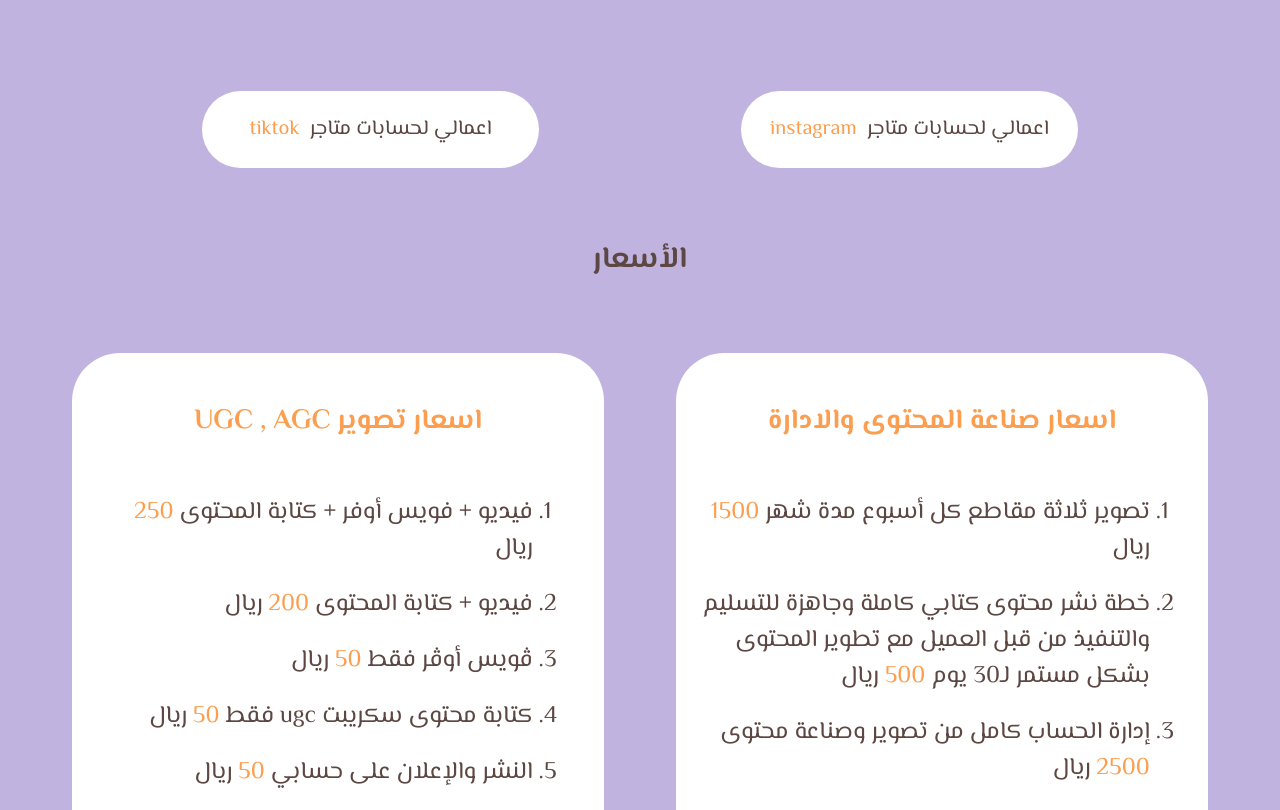
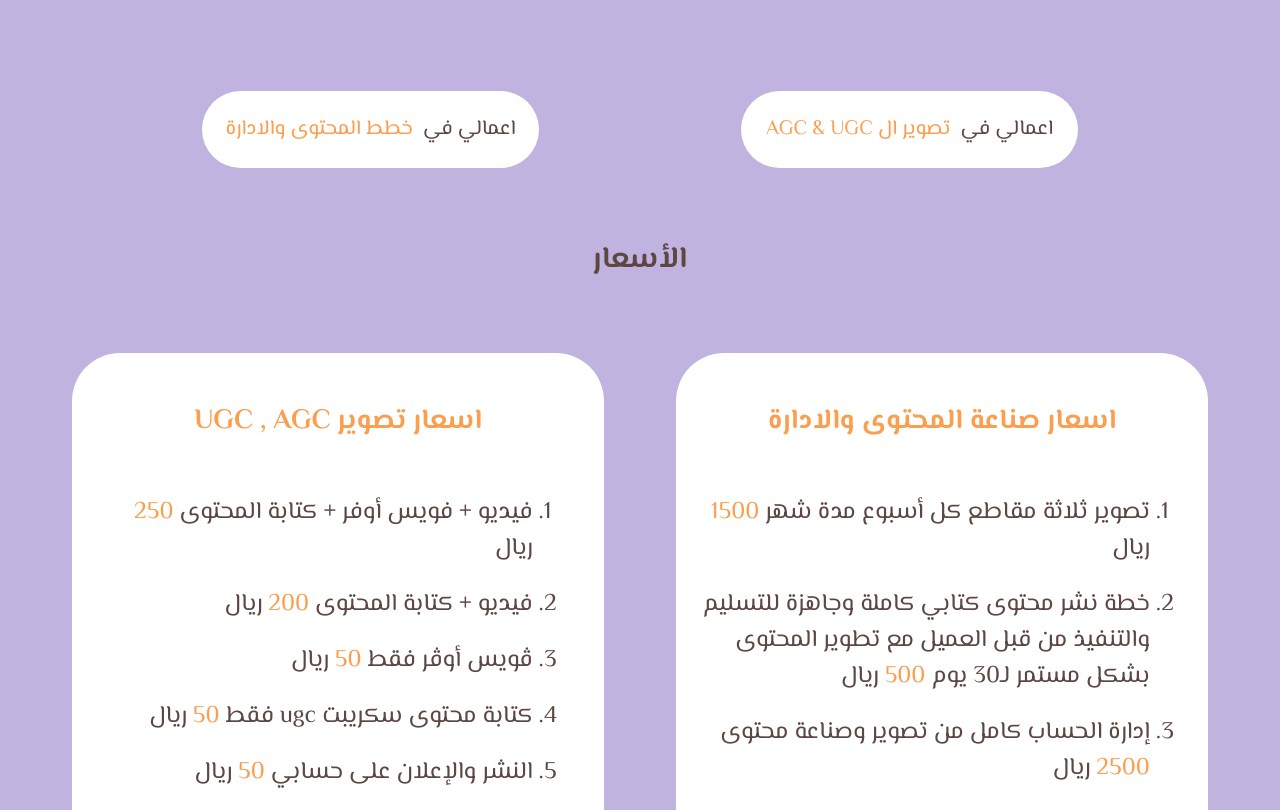
Before and after one commit to LPaya/Hanan_content, a plain HTML site: page index.html in a window 1280 px wide. Shown: the part 1731-2541 px from the top of the page. Drawn offline with nearby package versions, Linux system fonts and the light colour scheme; a web font is replaced by a local one.

Commit message:
Update index.html

```diff
--- a/index.html
+++ b/index.html
@@ -85,8 +85,8 @@
         <p class="UGC-p animated">خدمة الـUGC (محتوى يصنعه المستخدم) تقدم أسلوب واقعي وبسيط يعكس تجربة الاستخدام بشكل طبيعي ويزيد ثقة الجمهور بالمنتج، بينما الـAGC (محتوى يصنعه سفير العلامة) يقدم نفس الفكرة لكن بجودة أعلى وتصوير أكثر احترافية مع الحفاظ على اللمسة الطبيعية، مما يساعد العلامات على جذب الانتباه ورفع التفاعل ومضاعفة مصداقية المنتج عند الجمهور.</p>
 
         <div class="UGC-views">
-            <a href="https://drive.google.com/drive/folders/1olzFDkw9qcx-7914jRtZbuzImuEWU8-h" class="UGC-view animated slide-left">اعمالي لحسابات متاجر &nbsp;<span>instagram</span></a>
-            <a href="https://docs.google.com/document/d/19zT4GcbP-2aIOVeIkAd7Joh5wZilb1AUgzoXPodpMNc/edit?usp=drivesdk" class="UGC-view animated slide-right">اعمالي لحسابات متاجر &nbsp;<span>tiktok</span></a>
+            <a href="https://drive.google.com/drive/folders/1T7H2KyrooktNmO6qPHXHlHYSvDjGzbE2" class="UGC-view animated slide-left">اعمالي في &nbsp;<span>تصوير ال AGC & UGC</span></a>
+            <a href="https://drive.google.com/drive/folders/1olzFDkw9qcx-7914jRtZbuzImuEWU8-h" class="UGC-view animated slide-right">اعمالي في &nbsp;<span>خطط المحتوى والادارة</span></a>
         </div>
     </div>
 
@@ -181,7 +181,6 @@
 </div>
 
 <div class="last-CTA">
-    <p class="top animated slide-top">وش تنتظر؟؟</p>
     <a href="https://api.whatsapp.com/send?phone=966510421322" class="CTA-2 animated slide-bottom">اطلب خدماتي</a>
 </div>
 
```
